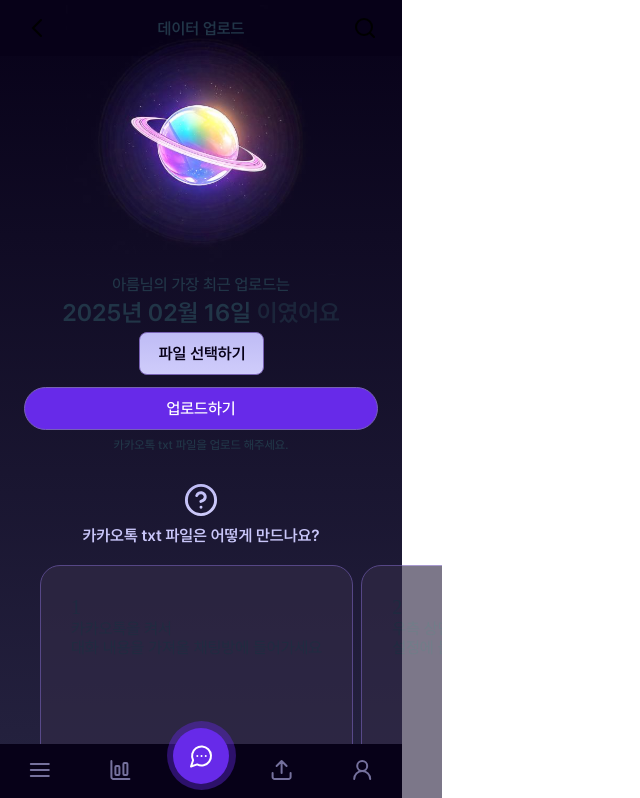
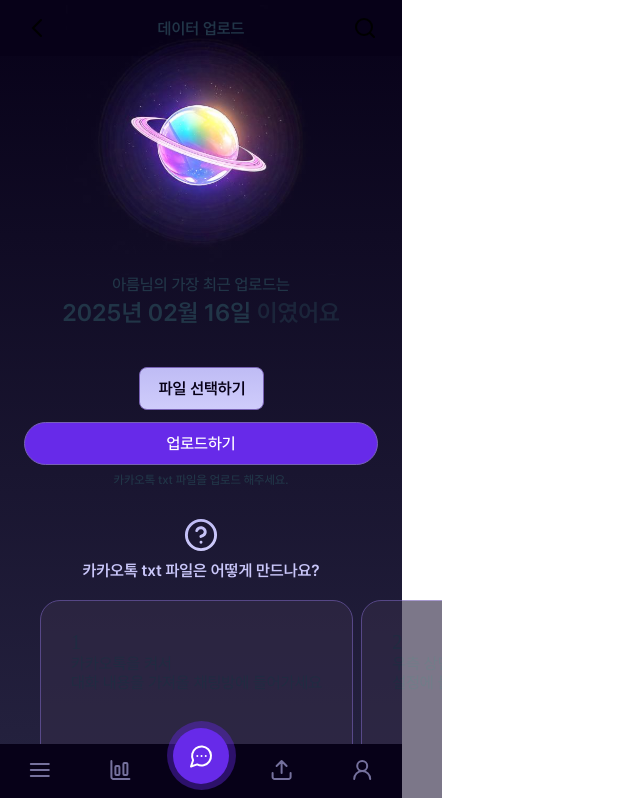
Before and after one commit to E-jiwoo/highton, a React (Vite) app: page / in a window 1280 px wide. Shown: the top 798 px of the page, without its empty margins (0-640 px from the left). Built offline with nearby package versions, Linux system fonts and the light colour scheme.

Commit message:
chore :: margin-top 수정

```diff
--- a/src/pages/Data/data.jsx
+++ b/src/pages/Data/data.jsx
@@ -56,7 +56,7 @@ const Data = () => {
         setSelectedFiles([]);
       } else {
         console.log("Response Status:", response.status);
-        console.log(response.json())
+        console.log(response.json());
         throw new Error("업로드 실패");
       }
     } catch (error) {
@@ -100,7 +100,7 @@ const Data = () => {
           <S.SelectBtn
             onClick={() => document.getElementById("file-upload").click()}
           >
-            {selectedFiles.length > 0 ? "추가 선택" : "파일 선택하기"}
+            파일 선택하기
           </S.SelectBtn>
 
           <S.UploadBtn onClick={handleUpload} disabled={uploading}>
@@ -109,7 +109,7 @@ const Data = () => {
 
           {uploadSuccess !== null && (
             <S.UploadStatus success={uploadSuccess.toString()}>
-            {uploadSuccess ? "업로드 성공!" : "업로드 실패!"}
+              {uploadSuccess ? "업로드 성공!" : "업로드 실패!"}
             </S.UploadStatus>
           )}
 
--- a/src/pages/Data/style.js
+++ b/src/pages/Data/style.js
@@ -47,7 +47,7 @@ export const SelectBtn = styled.button`
   background-image: linear-gradient(to bottom, #bfbcf5 0%, #cfccfb 100%);
   border: 1px solid;
   border-color: #7761b4;
-  margin-top: 5px;
+  margin-top: 40px;
 `;
 
 export const UploadBtn = styled.button`
@@ -75,7 +75,6 @@ export const UploadStatus = styled.div`
   background-color: ${({ success }) => (success ? "#E8F5E9" : "#FFEBEE")};
   border: 1px solid ${({ success }) => (success ? "#4CAF50" : "#F44336")};
 `;
-
 
 export const Announce = styled.p`
   margin-bottom: 30px;
```
